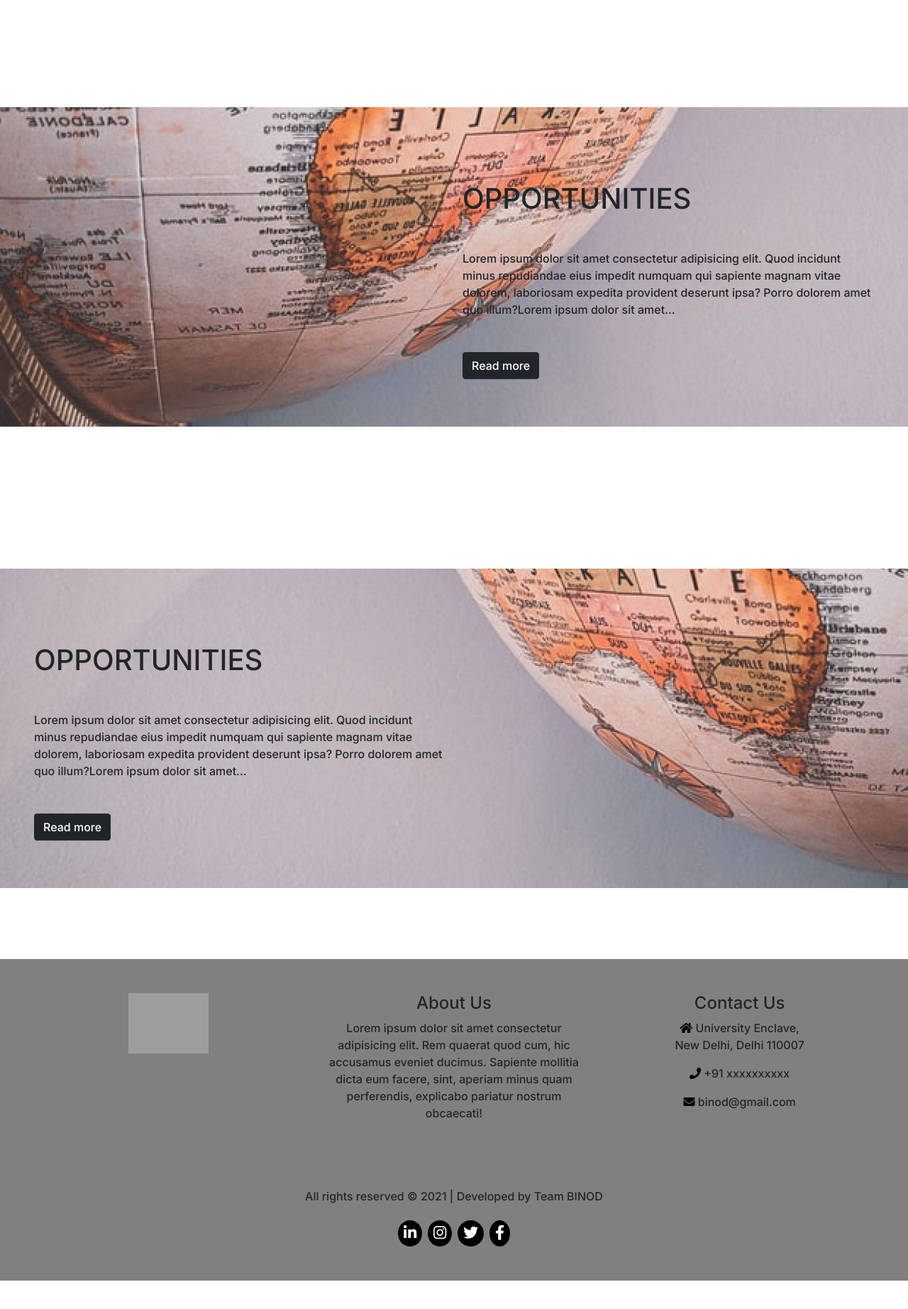
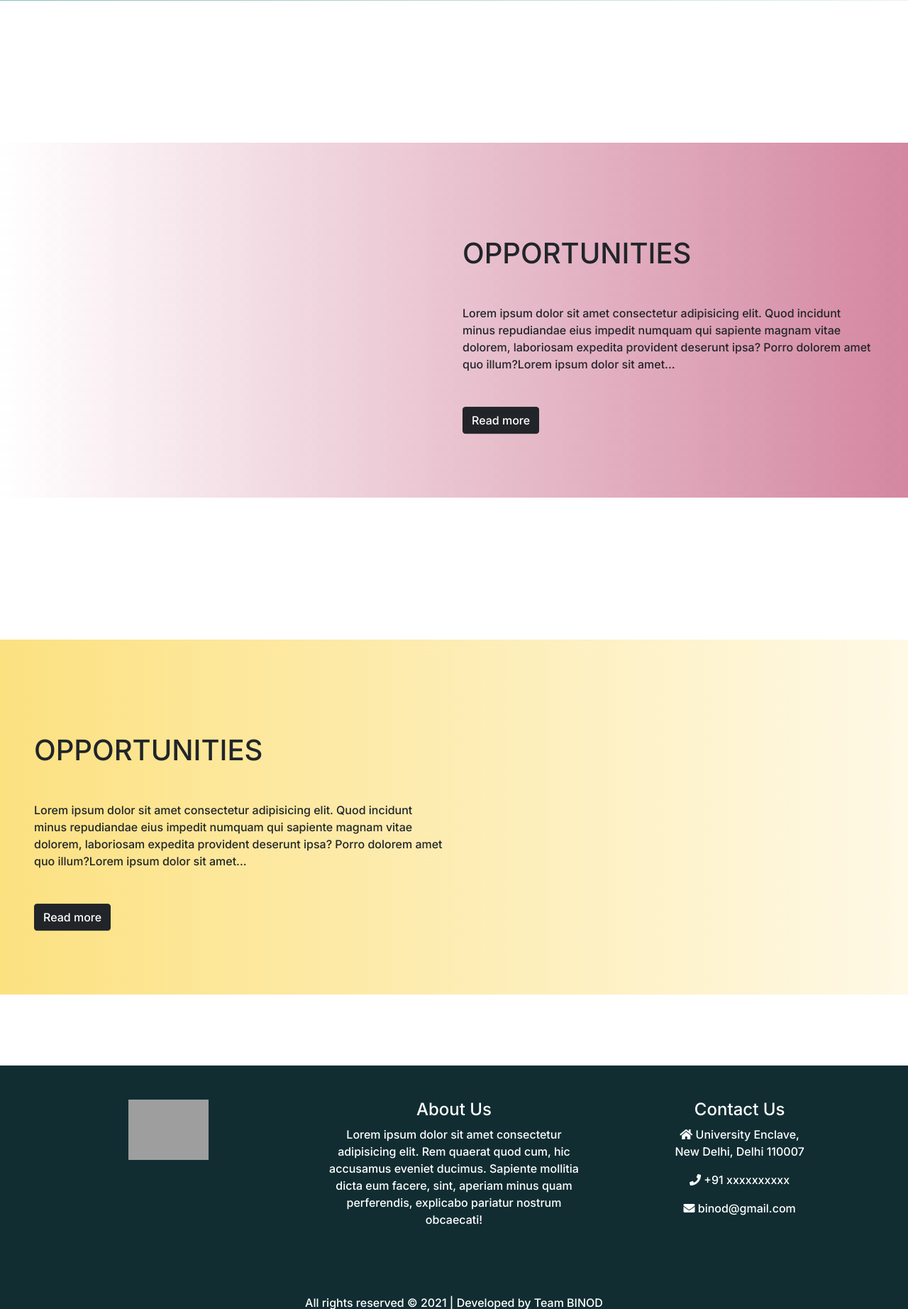
Before and after one commit to Saloniiie/Anonymous, a PHP site: page / in a window 1280 px wide. Shown: the part 1884-3728 px from the top of the page at 71% size. Before the commit the page ends 3688 px from the top, so only its background shows below. Run offline with PHP 8.4, Linux system fonts and the light colour scheme; data comes from the database, SQL or seed files in the repository; grey boxes are pictures that could not be loaded.

Commit message:
color scheme

```diff
--- a/contact.php
+++ b/contact.php
@@ -43,7 +43,7 @@
         width: 100%;
         height: 100vh;
         z-index: -1;
-        background: linear-gradient(to right, rgb(8, 8, 8), rgb(121, 104, 31), rgb(180, 160, 46), rgb(255, 246, 196));
+        background: linear-gradient(90deg, rgba(29,53,87,1) 0%, rgba(69,123,157,1) 53%, rgba(168,218,220,1) 100%);
         margin-top: 5%;
         margin-bottom: 2%;
     }
@@ -97,7 +97,7 @@
 
 <body>
 
-    <header id="topheader" style="background:black;">
+    <header id="topheader" style="background:#254e58;">
         <?php include 'navbar.php'; ?>
     </header>
     <!-- header section ends -->
--- a/footer.php
+++ b/footer.php
@@ -2,7 +2,7 @@
 <html lang="en">
 <body>
 
-<section class="footer" style="background:gray">
+<section class="footer" style="background:#112d32;color:white;">
       <div class="box-container row px-5 py-5">
 
       <div class="col-md-4">
--- a/index.php
+++ b/index.php
@@ -100,7 +100,8 @@
   }
 
   .hero h3 span:hover {
-      background: white;
+      background: linear-gradient(90deg, rgba(29,53,87,1) 0%, rgba(69,123,157,1) 53%, rgba(168,218,220,1) 100%);
+      border: none;
   }
 
   @media (max-width:800px)
@@ -153,11 +154,11 @@
     </section>
 
     <section style="background:white;padding:100px 0;position:relative;">
-        <img src="assests/images/home/blog.png" alt="">
+        <img src="assests/images/home/aaa.png" alt="">
         <div style="position: absolute;top:55%; left: 3rem;right:3rem;transform:translateY(-55%);">
             <div class="row">
             <div class="col-md-6">
-            <h1 class="mb-5 text-uppercase">Opportunities</h1>
+            <h1 class="mb-5 text-uppercase" style="color:#e9b000;">Opportunities</h1>
             <p class="mb-5">Lorem ipsum dolor sit amet consectetur adipisicing elit. Quod incidunt minus repudiandae eius impedit numquam qui sapiente magnam vitae dolorem, laboriosam expedita provident deserunt ipsa? Porro dolorem amet quo illum?Lorem ipsum dolor sit amet...</p>
             <button href="Singleblog.php?topic=opportunities" class="btn btn-dark">Read more</button>
             </div>
@@ -166,7 +167,7 @@
     </section>
 
     <section style="background:white;padding:100px 0;position:relative;">
-        <img src="assests/images/home/blog2.png" alt="">
+        <img src="assests/images/home/ggg.png" alt="">
         <div style="position: absolute;top:55%; left: 3rem;right:3rem;transform:translateY(-55%);">
             <div class="row">
                 <div class="col-md-6"></div>
@@ -180,7 +181,7 @@
     </section>
 
     <section style="background:white;padding:100px 0;position:relative;">
-        <img src="assests/images/home/blog.png" alt="">
+        <img src="assests/images/home/sss.png" alt="">
         <div style="position: absolute;top:55%; left: 3rem;right:3rem;transform:translateY(-55%);">
             <div class="row">
             <div class="col-md-6">
--- a/navbar.php
+++ b/navbar.php
@@ -63,7 +63,8 @@
 }
 
 header .contact {
-    background: white;
+    background: radial-gradient(circle, rgba(136,189,188,1) 0%, rgba(62,128,146,1) 100%);
+    /* background: #88bdbc; */
     border-radius: 10px;
 }
 
@@ -98,7 +99,7 @@
 }
 
 .footer .icon-box div {
-    background: black;
+    background: none;
     border-radius: 50%;
 }
 
@@ -107,7 +108,7 @@
 }
 
 .footer .icon-box div:hover {
-    background: white;
+    background: #88bdbc;
 }
 
 .footer .icon-box div:hover i {
@@ -115,11 +116,11 @@
 }
 
 .footer .contact p i {
-    color: black;
+    color: white;
 }
 
 .footer .contact p:hover i {
-    color: blue;
+    color: #88bdbc;
 }
 </style>
 
@@ -179,7 +180,7 @@
 window.onscroll = () => {
     if (window.pageYOffset > 200) {
 
-        navvv.style.background = "#000000";
+        navvv.style.background = "#112d32";
         navvv.style.boxShadow = "0px 4px 8px rgba(0,0,0,.5)";
     }
     else {
```
Also changed, not shown: assests/images/home/aaa.png (added), assests/images/home/ggg.png (added), assests/images/home/sss.png (added).
